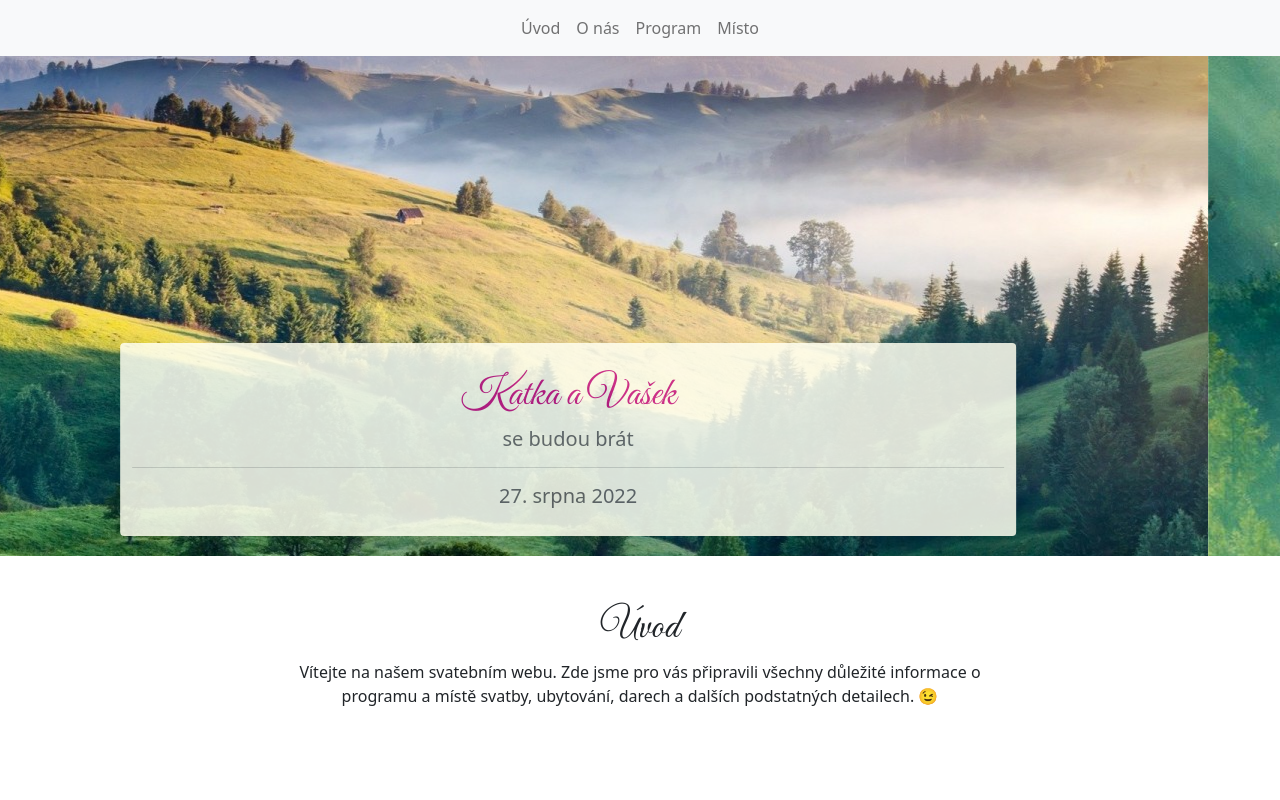
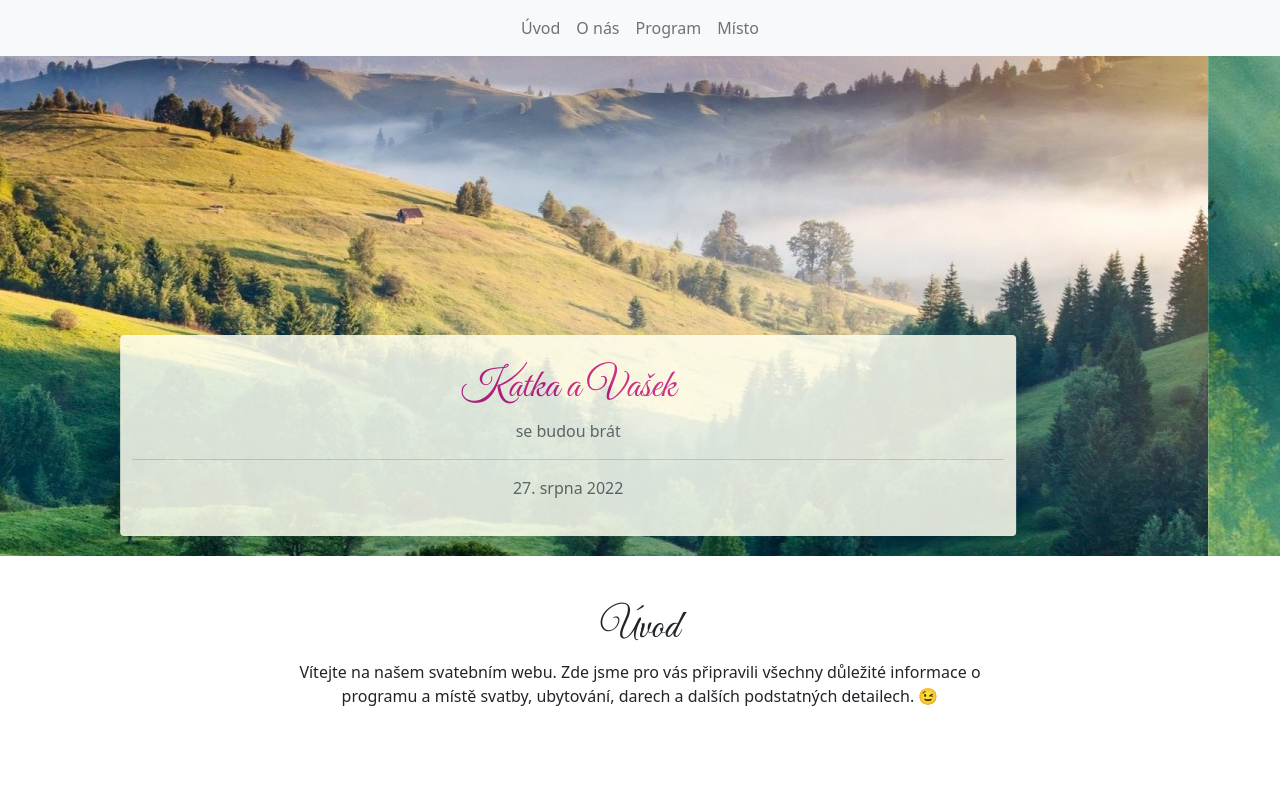
Before and after one commit to vpokorny/wedding, a plain HTML site: page index.html in a window 1280 px wide. Shown: the top 800 px of the page. Drawn offline with nearby package versions, Linux system fonts and the light colour scheme; a script that the page names is missing.

Commit message:
Change the caption text outside the heading to p tag.

```diff
--- a/index.html
+++ b/index.html
@@ -55,9 +55,9 @@
                 <div class="carousel-caption d-block caption caption-text shadow-lg rounded">
                     <div class="container">
                         <h1 class="violet-mask section-label my-2">Katka a Vašek</h1>
-                        <h5>se budou brát</h5>
+                        <p>se budou brát</p>
                         <hr>
-                        <h5>27. srpna 2022</h5>
+                        <p>27. srpna 2022</p>
                     </div>
                 </div>
             </div>
@@ -66,9 +66,9 @@
                 <div class="carousel-caption d-block caption caption-text shadow-lg rounded">
                     <div class="container">
                         <h1 class="violet-mask section-label my-2">Katka a Vašek</h1>
-                        <h5>se budou brát</h5>
+                        <p>se budou brát</p>
                         <hr>
-                        <h5>27. srpna 2022</h5>
+                        <p>27. srpna 2022</p>
                     </div>
                 </div>
             </div>
```
